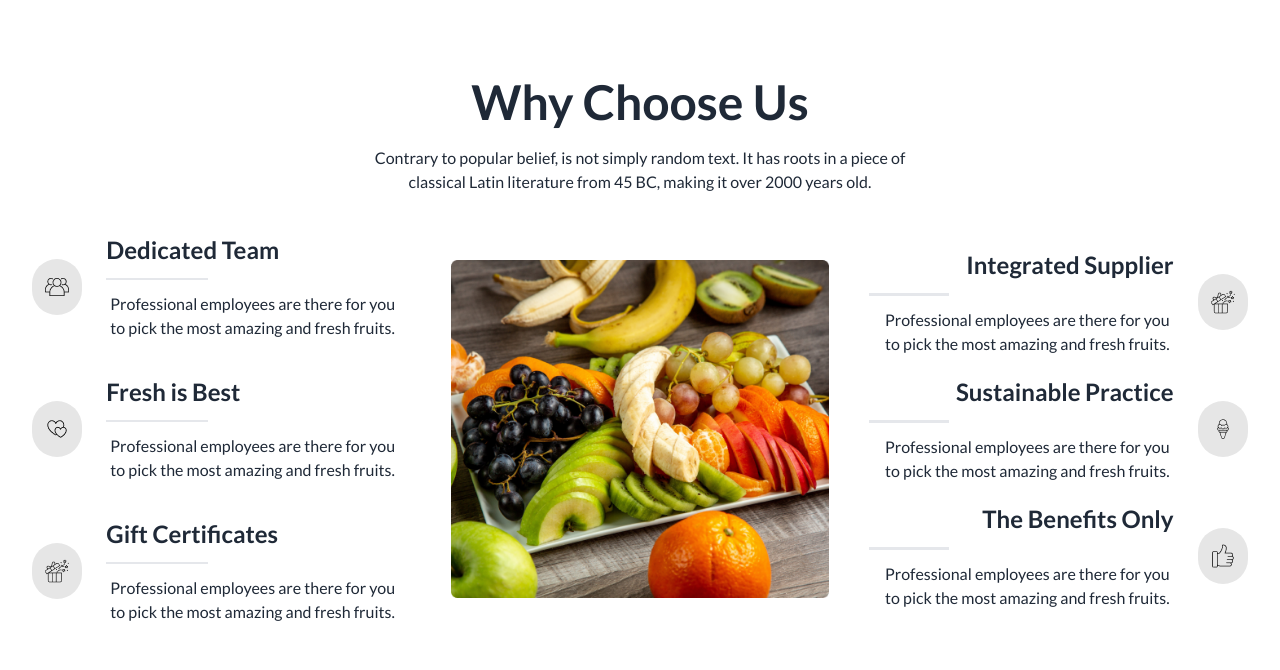
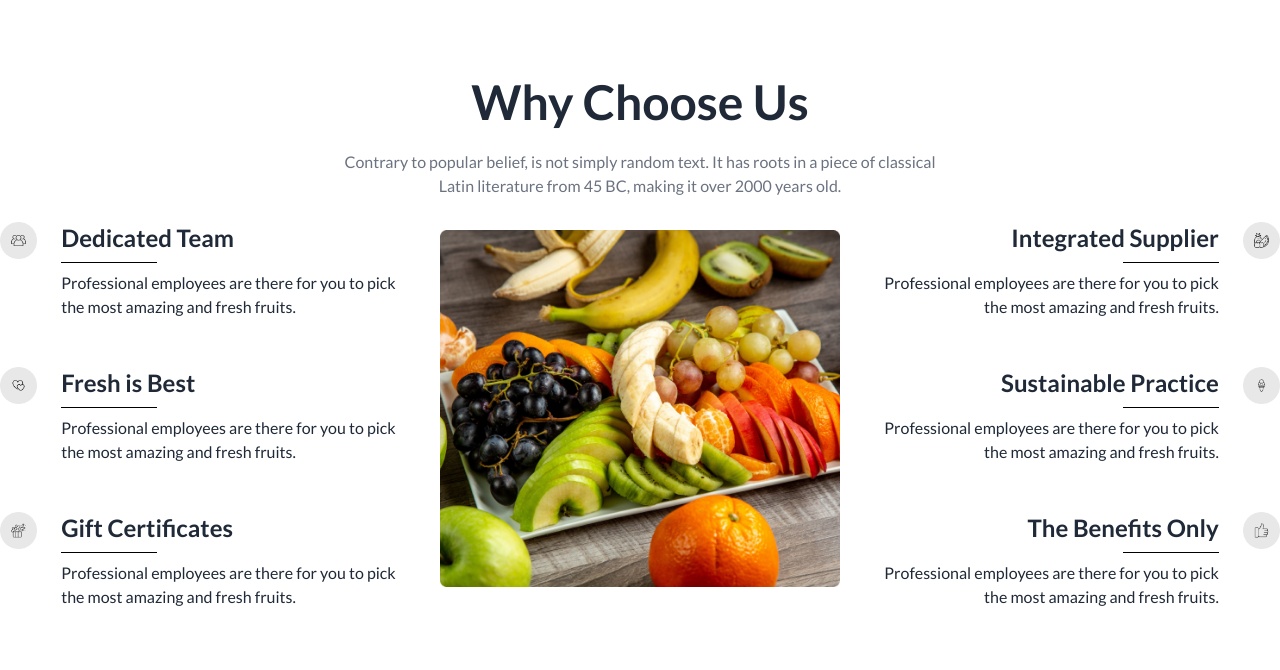
Before and after one commit to itznishan3301/fruit-brust, a plain HTML site: page index.html in a window 1280 px wide. Shown: the part 2670-3340 px from the top of the page. Drawn offline with nearby package versions, Linux system fonts and the light colour scheme.

Commit message:
Fixes Why Choose

```diff
--- a/index.html
+++ b/index.html
@@ -583,128 +583,70 @@
 
     <!-- Why Chose Us Section Here -->
 
-    <!-- Why Chosce section -->
-    <section>
-      <div class="max-w-screen-xl mx-auto px-5 py-10 lg:pt-20 md:px-7 lg:px-8">
-        <!-- Title chose section  -->
-        <div class="text-center space-y-5">
-          <h2 class="text-2xl lg:text-5xl font-bold">Why Choose Us</h2>
-          <p class="max-w-xl m-auto">
-            Contrary to popular belief, is not simply random text. It has
-            roots in a piece of classical Latin literature from 45 BC, making
-            it over 2000 years old.
-          </p>
-        </div>
-        <!-- content section -->
-        <div class="grid gap-10 py-10 grid-cols-1 md:grid-cols-2 lg:grid-cols-3 items-center">
-          <div class="order-2 lg:order-1 space-y-9">
-            <!-- number 1 -->
-            <div class="gap-3 flex flex-col lg:flex-row items-center justify-center">
-              <div class="w-24 h-14 rounded-full bg-[#1212121A] flex items-center justify-center">
-                <img class="shrink-0" src="./images/group 1.png" alt="" />
-              </div>
-              <hr />
-              <div class="space-y-3 text-center lg:text-left">
-                <h2 class="text-2xl font-bold">Dedicated Team</h2>
-                <div class="w-1/3 border-b-2 text-black"></div>
-                <p class="px-5 lg:px-1">
-                  Professional employees are there for you to pick the most
-                  amazing and fresh fruits.
-                </p>
+    <div class="flex flex-col gap-6 justify-center items-center text-center mb-16 md:mb-24 lg:mb-36 my-20">
+      <h1 class="text-5xl font-bold">Why Choose Us</h1>
+      <p class="text-gray-500">Contrary to popular belief, is not simply random text. It has roots in a piece of
+        classical<br> Latin literature from 45 BC, making it over 2000 years old.</p>
+      <div class="grid grid-cols-1 lg:grid-cols-3 order-2 lg:order-1 gap-4">
+        <div class="flex flex-col gap-12">
+          <div class="flex flex-col lg:flex-row gap-6 items-center lg:items-start">
+            <div><img src="./images/icon1.png" alt=""></div>
+            <div class="flex flex-col items-center lg:items-start text-center lg:text-left gap-2">
+              <h3 class="text-2xl font-bold">Dedicated Team</h3>
+              <hr class="w-24 border-black">
+              <p>Professional employees are there for you to pick the most amazing and fresh fruits.</p>
             </div>
           </div>
-            <!-- number 2 -->
-            <div class="flex gap-3 flex-col lg:flex-row items-center justify-center">
-              <div class="w-24 h-14 rounded-full bg-[#1212121A] flex items-center justify-center">
-                <img class="shrink-0" src="./images/love 1.png" alt="" />
-              </div>
-              <hr />
-              <div class="space-y-3 text-center lg:text-left">
-                <h2 class="text-2xl font-bold">Fresh is Best</h2>
-                <div class="w-1/3 border-b-2 text-black"></div>
-                <p class="px-5 lg:px-1">
-                  Professional employees are there for you to pick the most
-                  amazing and fresh fruits.
-                </p>
+          <div class="flex flex-col lg:flex-row gap-6 items-center lg:items-start">
+            <div><img src="./images/icon2.png" alt=""></div>
+            <div class="flex flex-col items-center lg:items-start text-center lg:text-left gap-2">
+              <h3 class="text-2xl font-bold">Fresh is Best</h3>
+              <hr class="w-24 border-black">
+              <p>Professional employees are there for you to pick the most amazing and fresh fruits.</p>
             </div>
           </div>
-            <!-- number 3 -->
-            <div class="flex gap-3 flex-col lg:flex-row items-center justify-center">
-              <div class="w-24 h-14 rounded-full bg-[#1212121A] flex items-center justify-center">
-                <img class="shrink-0" src="./images/gift-box 1.png" alt="" />
-              </div>
-              <hr />
-              <div class="space-y-3 text-center lg:text-left">
-                <h2 class="text-2xl font-bold">Gift Certificates</h2>
-                <div class="w-1/3 border-b-2 text-black"></div>
-                <p class="px-5 lg:px-1">
-                  Professional employees are there for you to pick the most
-                  amazing and fresh fruits.
-                </p>
+          <div class="flex flex-col lg:flex-row gap-6 items-center lg:items-start">
+            <div><img src="./images/icon3.png" alt=""></div>
+            <div class="flex flex-col items-center lg:items-start text-center lg:text-left gap-2">
+              <h3 class="text-2xl font-bold">Gift Certificates</h3>
+              <hr class="w-24 border-black">
+              <p>Professional employees are there for you to pick the most amazing and fresh fruits.</p>
             </div>
           </div>
         </div>
-
-          <div class="order-1 lg:order-2">
-            <img src="./images/whychoose1.png" alt="" />
+        <div class="mx-auto -order-1 lg:order-2">
+          <img src="./images/whychoose1.png" alt="" class="p-2">
         </div>
-          <div class="order-3 lg:order-3 space-y-5">
-            <!-- number 1 -->
-            <div class="flex gap-3 flex-col lg:flex-row items-center justify-center">
-              <div class="space-y-3 text-center lg:text-right">
-                <h2 class="text-2xl font-bold">Integrated Supplier</h2>
-                <div class="w-20 text-black border-b-2">
-                  <hr />
-                </div>
-                <p class="px-5 lg:px-1">
-                  Professional employees are there for you to pick the most
-                  amazing and fresh fruits.
-                </p>
-              </div>
-              <hr />
-              <div class="w-24 h-14 rounded-full bg-[#1212121A] flex items-center justify-center">
-                <img class="shrink-0" src="./images/gift-box 1.png" alt="" />
+        <div class="flex flex-col gap-12 order-3">
+          <div class="flex flex-col lg:flex-row-reverse gap-6 items-center lg:items-start">
+            <div><img src="./images/icon4.png" alt=""></div>
+            <div class="flex flex-col items-center lg:items-end text-center lg:text-end gap-2">
+              <h3 class="text-2xl font-bold">Integrated Supplier</h3>
+              <hr class="w-24 border-black">
+              <p>Professional employees are there for you to pick the most amazing and fresh fruits.</p>
             </div>
           </div>
-            <!-- number 2 -->
-            <div class="flex gap-3 flex-col lg:flex-row items-center justify-center">
-              <div class="space-y-3 text-center lg:text-right">
-                <h2 class="text-2xl font-bold">Sustainable Practice</h2>
-                <div class="w-20 text-black border-b-2">
-                  <hr />
-                </div>
-                <p class="px-5 lg:px-1">
-                  Professional employees are there for you to pick the most
-                  amazing and fresh fruits.
-                </p>
-              </div>
-              <hr />
-              <div class="w-24 h-14 rounded-full bg-[#1212121A] flex items-center justify-center">
-                <img class="shrink-0" src="./images/ice-cream 1.png" alt="" />
+          <div class="flex flex-col lg:flex-row-reverse gap-6 items-center lg:items-start">
+            <div><img src="./images/icon5.png" alt=""></div>
+            <div class="flex flex-col items-center lg:items-end text-center lg:text-end gap-2">
+              <h3 class="text-2xl font-bold">Sustainable Practice</h3>
+              <hr class="w-24 border-black">
+              <p>Professional employees are there for you to pick the most amazing and fresh fruits.</p>
             </div>
           </div>
-            <!-- number 3 -->
-            <div class="flex gap-3 flex-col lg:flex-row items-center justify-center">
-              <div class="space-y-3 text-center lg:text-right">
-                <h2 class="text-2xl font-bold">The Benefits Only</h2>
-                <div class="w-20 text-black border-b-2">
-                  <hr />
-                </div>
-                <p class="px-5 lg:px-1">
-                  Professional employees are there for you to pick the most
-                  amazing and fresh fruits.
-                </p>
-              </div>
-
-              <hr />
-              <div class="w-24 h-14 rounded-full bg-[#1212121A] flex items-center justify-center">
-                <img class="shrink-0" src="./images/like 1.png" alt="" />
+          <div class="flex flex-col lg:flex-row-reverse gap-6 items-center lg:items-start">
+            <div><img src="./images/icon6.png" alt=""></div>
+            <div class="flex flex-col items-center lg:items-end text-center lg:text-end gap-2">
+              <h3 class="text-2xl font-bold">The Benefits Only</h3>
+              <hr class="w-24 border-black">
+              <p>Professional employees are there for you to pick the most amazing and fresh fruits.</p>
             </div>
           </div>
         </div>
       </div>
     </div>
-    </section>
+    </div>
+
 
   </main>
 
@@ -719,7 +661,7 @@
         </a>
       </div>
 
-      <div class="hidden lg:grid lg:grid-cols-6 gap-4">
+      <div class="hidden md:grid md:grid-cols-6 lg:grid lg:grid-cols-6 gap-4">
         <a href="">Home</a>
         <a href="">About Us</a>
         <a href="">Shop</a>
@@ -730,7 +672,7 @@
     </div>
 
 
-    <div class="grid grid-cols-4 lg:grid-cols-6 justify-center lg:gap-5 items-center lg:hidden">
+    <div class="grid grid-cols-4 lg:grid-cols-6 justify-center lg:gap-5 items-center md:hidden lg:hidden">
       <a href="">Home</a>
       <a href="">About Us</a>
       <a href="">Shop</a>
```
Also changed, not shown: images/gift-box 1.png (deleted), images/group 1.png (deleted), images/ice-cream 1.png (deleted), images/icon1.png (added), images/icon2.png (added), images/icon3.png (added), images/icon4.png (added), images/icon5.png (added), images/icon6.png (added), images/like 1.png (deleted), images/love 1.png (deleted), 8 other files. Lines whose indentation alone changed are shown as unchanged.
